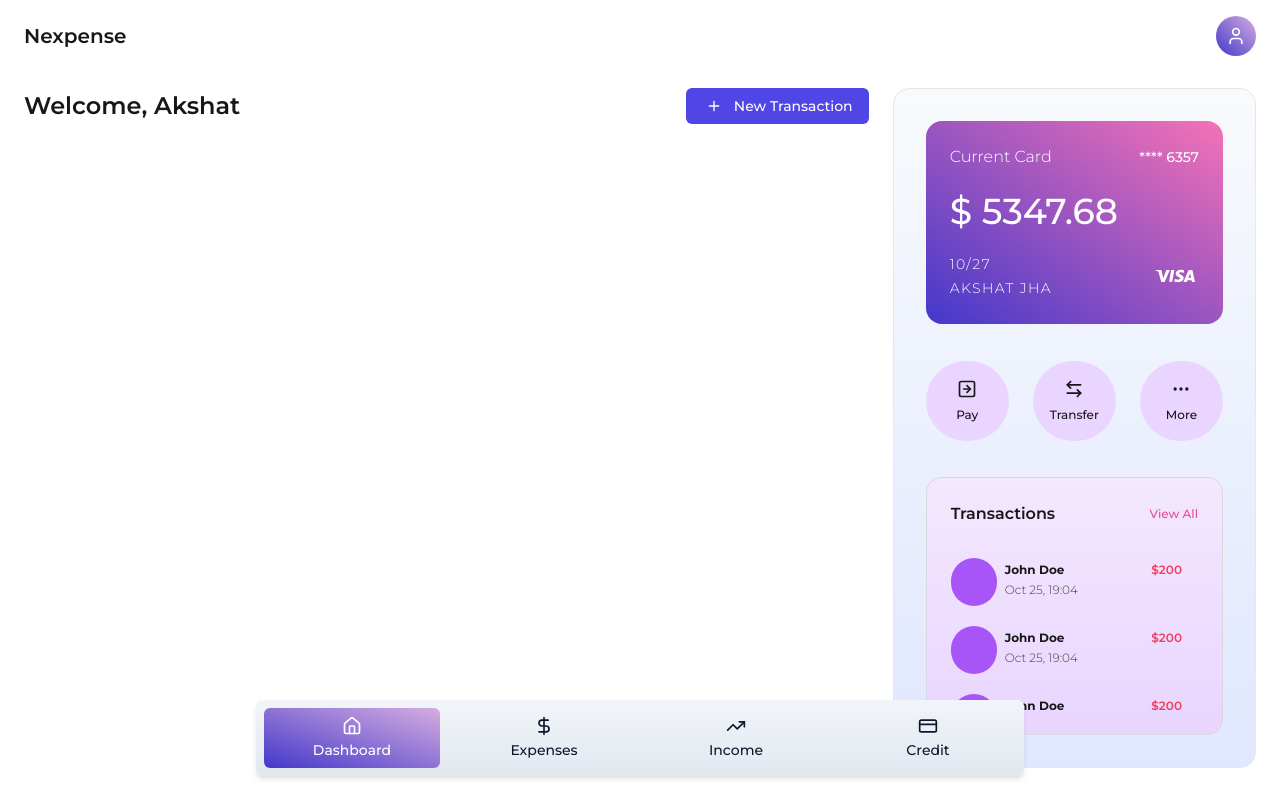
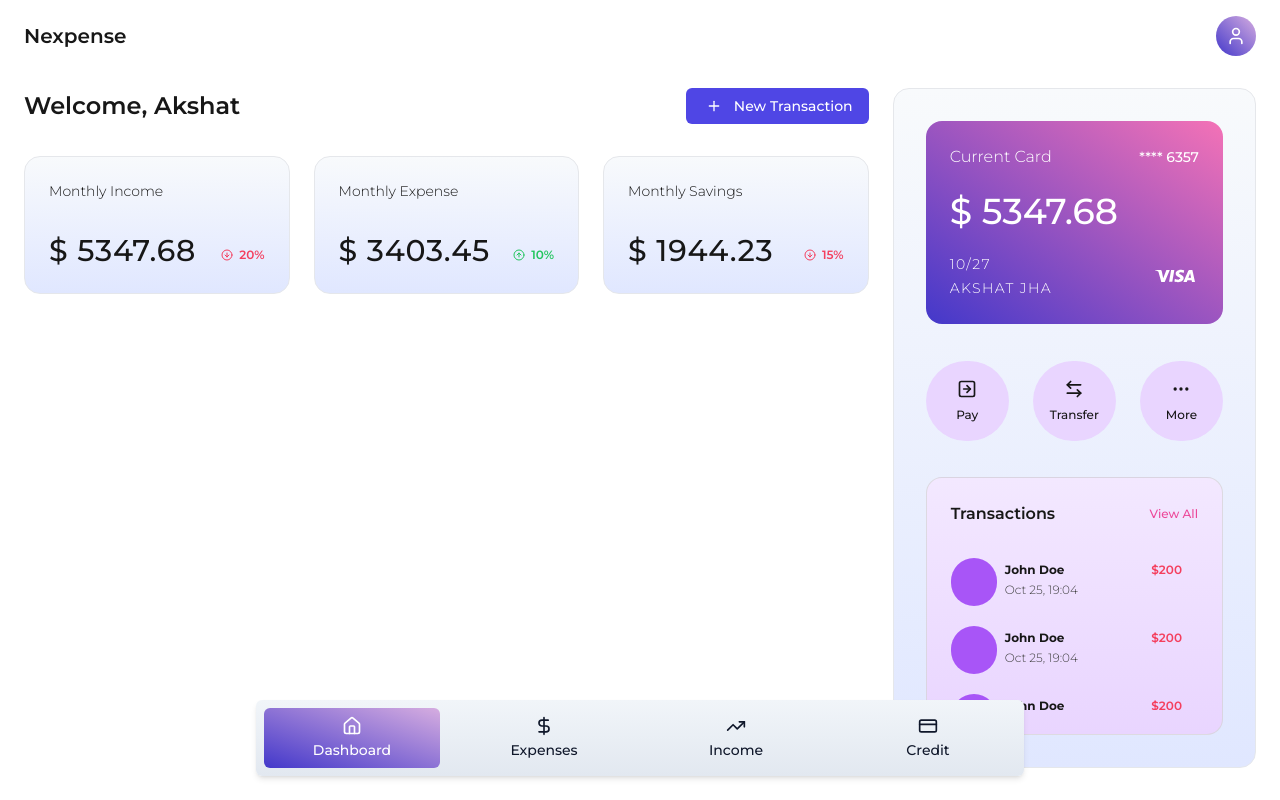
Before and after one commit to AkshatJha21/personal-finance, a Next.js app: page / in a window 1280 px wide. Built offline with nearby package versions, Linux system fonts and the light colour scheme.

Commit message:
monthly grid done

```diff
--- a/components/custom/DashboardGrid.tsx
+++ b/components/custom/DashboardGrid.tsx
@@ -1,4 +1,4 @@
-import { ArrowBigRight, ArrowLeftRight, Link, Link2Off, MoreHorizontal, PlusIcon, Send, SquareArrowRight } from "lucide-react"
+import { ArrowBigRight, ArrowDownCircle, ArrowLeftRight, ArrowUpCircle, Link, Link2Off, MoreHorizontal, PlusIcon, Send, SquareArrowRight } from "lucide-react"
 
 const DashboardGrid = () => {
   return (
@@ -12,6 +12,38 @@ const DashboardGrid = () => {
                     <PlusIcon className="h-4"/>
                     <p className="text-sm font-medium">New Transaction</p>
                 </button>
+            </div>
+            <div className="grid grid-cols-1 md:grid-cols-3 py-8 gap-6">
+                <div className="flex flex-col gap-y-8 border rounded-2xl p-6 dark:border-neutral-500 bg-gradient-to-t dark:bg-gradient-to-b from-indigo-100 to-slate-50 dark:from-neutral-950 dark:to-white/5">
+                    <p className="text-sm font-light">Monthly Income</p>
+                    <div className="flex items-baseline justify-between">
+                        <p className="text-3xl font-medium tracking-wide">$ 5347.68</p>
+                        <div className="flex items-center text-rose-500">
+                            <ArrowDownCircle className="h-3"/>
+                            <p className="text-xs font-semibold">20%</p>
+                        </div>
+                    </div>
+                </div>
+                <div className="flex flex-col gap-y-8 border rounded-2xl p-6 dark:border-neutral-500 bg-gradient-to-t dark:bg-gradient-to-b from-indigo-100 to-slate-50 dark:from-neutral-950 dark:to-white/5">
+                    <p className="text-sm font-light">Monthly Expense</p>
+                    <div className="flex items-baseline justify-between">
+                        <p className="text-3xl font-medium tracking-wide">$ 3403.45</p>
+                        <div className="flex items-center text-green-500">
+                            <ArrowUpCircle className="h-3"/>
+                            <p className="text-xs font-semibold">10%</p>
+                        </div>
+                    </div>
+                </div>
+                <div className="flex flex-col gap-y-8 border rounded-2xl p-6 dark:border-neutral-500 bg-gradient-to-t dark:bg-gradient-to-b from-indigo-100 to-slate-50 dark:from-neutral-950 dark:to-white/5">
+                    <p className="text-sm font-light">Monthly Savings</p>
+                    <div className="flex items-baseline justify-between">
+                        <p className="text-3xl font-medium tracking-wide">$ 1944.23</p>
+                        <div className="flex items-center text-rose-500">
+                            <ArrowDownCircle className="h-3"/>
+                            <p className="text-xs font-semibold">15%</p>
+                        </div>
+                    </div>
+                </div>
             </div>
         </div>
         <div className="flex flex-col w-full md:w-[30%] items-center h-[85vh] p-8 border md:ml-6 rounded-2xl dark:border-neutral-500 bg-gradient-to-t dark:bg-gradient-to-b from-indigo-100 to-slate-50 dark:from-neutral-950 dark:to-white/5">
```
